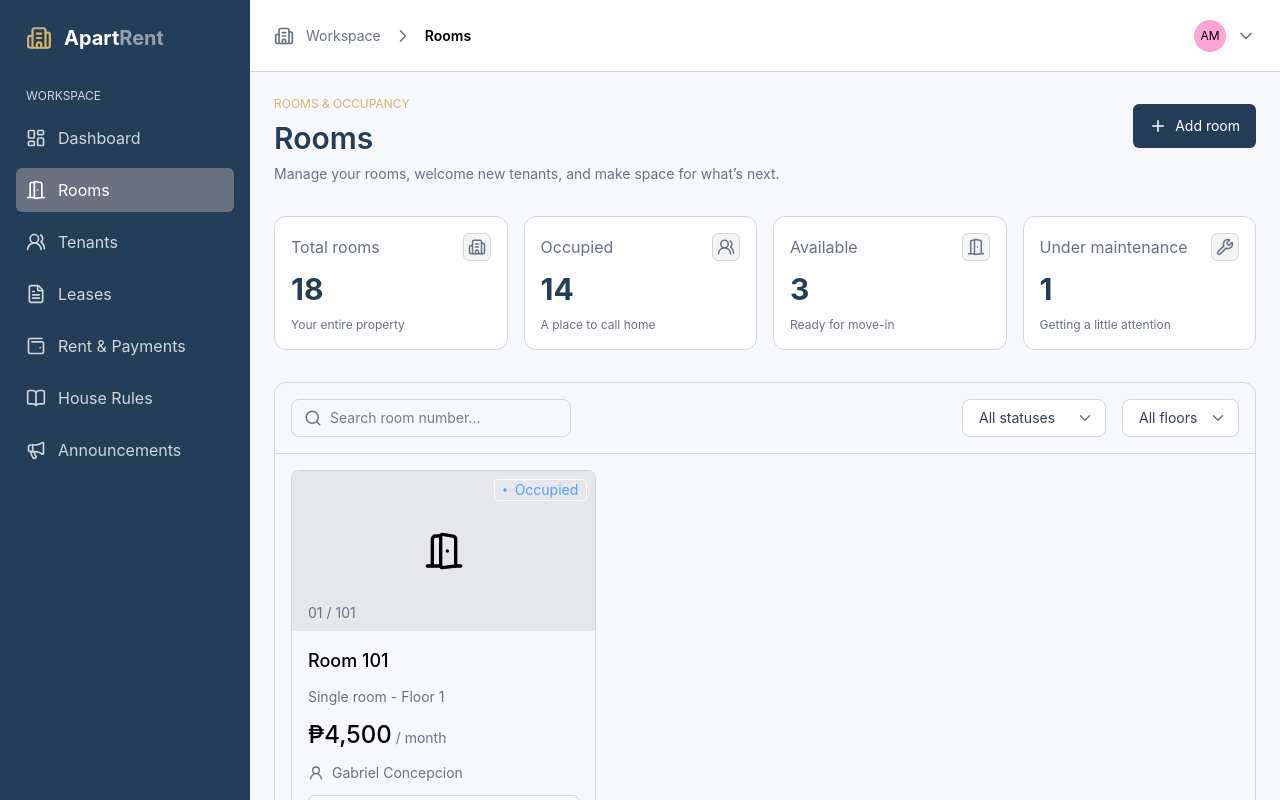
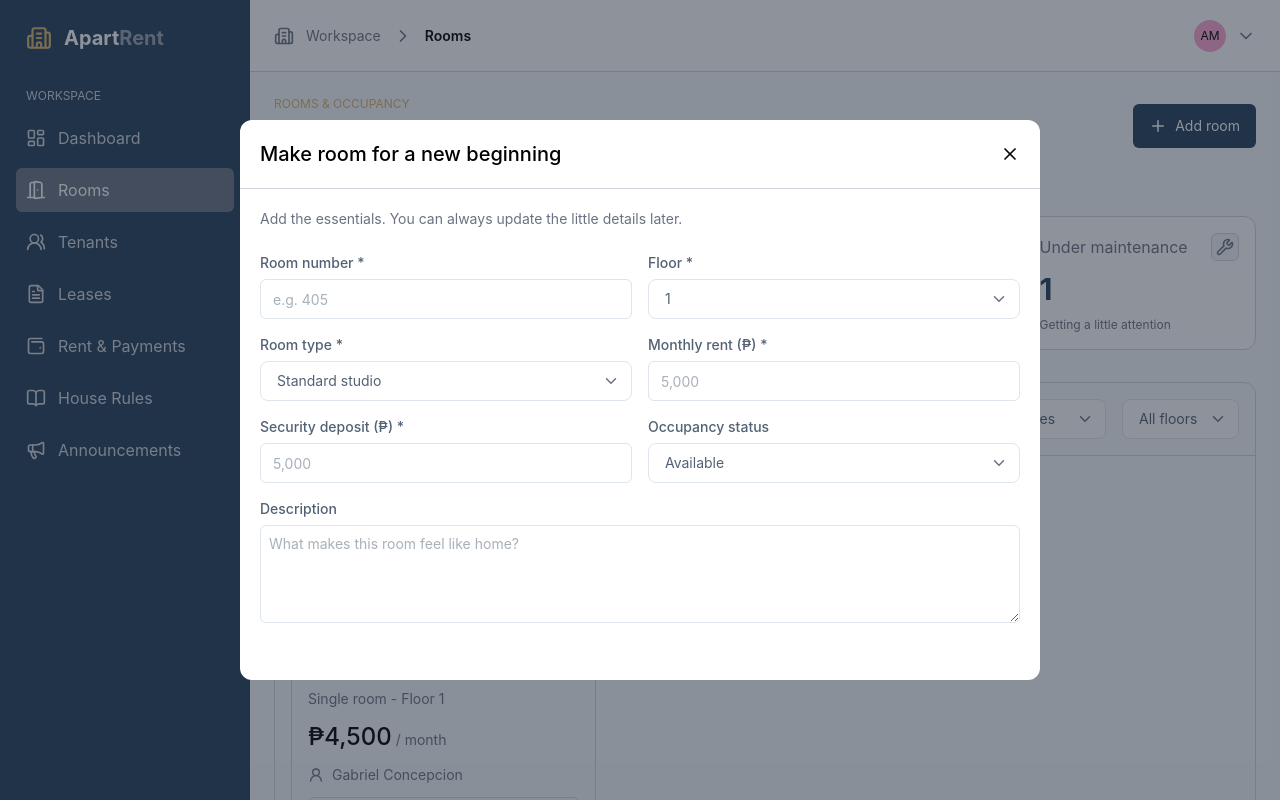
Before and after one commit to Code-W-Gab/ApartRent, a React (Vite) app in the folder frontend/: page /rooms in a window 1280 px wide. Both pictures are taken after a click on the button "Add room". Built offline with nearby package versions, Linux system fonts and the light colour scheme.

Commit message:
feat(admin - rooms): scaffold Add Room modal

```diff
--- /dev/null
+++ b/frontend/src/components/common/Input.tsx
@@ -0,0 +1,39 @@
+interface InputProps {
+  label: string,
+  type: string,
+  placeholder?: string
+  children?: React.ReactElement
+}
+
+export default function Input({label, type, placeholder, children}: InputProps) {
+  return(
+    <div className="flex flex-col gap-1.5">
+      <label htmlFor={label} className="text-[#526174] text-sm font-medium">{label}</label>
+      {
+      type === "text"
+      ? <input
+          type={type}
+          id={label}
+          placeholder={placeholder}
+          className="border border-[#dfe5ed] text-[#526174] px-3 py-2 h-10 rounded-md text-sm"
+        />
+      : type === "number"
+      ? <input
+          type={type}
+          id={label}
+          placeholder={placeholder}
+          min={0}
+          className="border border-[#dfe5ed] text-[#526174] px-3 py-2 h-10 rounded-md text-sm"
+        />
+      : type === "textarea"
+      ? <textarea
+          id={label}
+          placeholder={placeholder}
+          rows={4}
+          className="border border-[#dfe5ed] text-[#526174] rounded-md text-sm p-2"
+        ></textarea>
+      : children
+      }
+    </div>
+  )
+}
--- a/frontend/src/components/common/dropdown.tsx
+++ b/frontend/src/components/common/dropdown.tsx
@@ -12,7 +12,7 @@ interface DropdownProps {
 export default function Dropdown({ dropdownOptions }: DropdownProps) {
   return (
     <div className="relative">
-      <select className="w-full appearance-none rounded-lg border border-gray-300 bg-white px-4 py-2 pr-10 text-sm text-gray-700 focus:outline-1">
+      <select className="w-full appearance-none rounded-lg border border-[#dfe5ed] bg-white px-4 py-2 pr-10 h-10 text-sm text-[#526174] focus:outline-1">
         {dropdownOptions.map((opt, index) => (
           <option key={index} value={opt.value}>
             {opt.option}
--- /dev/null
+++ b/frontend/src/components/overlays/AddRoomModal.tsx
@@ -0,0 +1,69 @@
+import { X } from "lucide-react";
+import Input from "../common/Input";
+import Dropdown from "../common/dropdown";
+
+interface ModalProps {
+  onClose: () => void
+}
+
+interface DropdownOption {
+  option: string,
+  value: string
+}
+
+const floorOptions: DropdownOption[] = [
+  { option: "1", value: "" },
+  { option: "2", value: "" },
+  { option: "3", value: "" },
+  { option: "4", value: "" },
+]
+
+const roomTypeOptions: DropdownOption[] = [
+  { option: "Standard studio", value: "" },
+  { option: "Single room", value: "" },
+  { option: "Deluxe studio", value: "" },
+]
+
+const statusTypeOptions: DropdownOption[] = [
+  { option: "Available", value: "" },
+  { option: "Occupied", value: "" },
+  { option: "Reserved", value: "" },
+]
+
+export default function AddRoomModal({onClose}: ModalProps){
+  return(
+    <div className="bg-white w-200 h-140 rounded-xl">
+      <div className="p-5 flex items-center justify-between border-b border-gray-300">
+        <h1 className="text-xl font-medium">Make room for a new beginning</h1>
+        <button onClick={onClose}>
+          <X size={20} className="cursor-pointer"/>
+        </button>
+      </div>
+
+      <div className="p-5 space-y-6">
+        <p className="text-gray-500 text-sm">Add the essentials. You can always update the little details later.</p>
+        <div className="grid grid-cols-2 gap-4">
+          <Input label="Room number *" type="text" placeholder="e.g. 405"/>
+          <Input label="Floor *" type="select">
+            <Dropdown dropdownOptions={floorOptions}/>
+          </Input>
+          <Input label="Room type *" type="select">
+            <Dropdown dropdownOptions={roomTypeOptions}/>
+          </Input>
+          <Input label="Monthly rent (₱) *" type="number" placeholder="5,000"/>
+          <Input label="Security deposit (₱) *" type="number" placeholder="5,000"/>
+          <Input label="Occupancy status" type="select">
+            <Dropdown dropdownOptions={statusTypeOptions}/>
+          </Input>
+          <div className="col-span-2">
+            <Input
+              label="Description"
+              type="textarea"
+              placeholder="What makes this room feel like home?"
+            />
+          </div>
+        </div>
+      </div>
+    </div>
+  )
+}
--- a/frontend/src/pages/admin/RoomsPage.tsx
+++ b/frontend/src/pages/admin/RoomsPage.tsx
@@ -4,6 +4,7 @@ import Dropdown from "../../components/common/dropdown"
 import type React from "react"
 import { useState } from "react"
 import ViewDetailsModal from "../../components/overlays/ViewDetailsModal"
+import AddRoomModal from "../../components/overlays/AddRoomModal"
 
 interface INav {
   label: string,
@@ -43,6 +44,7 @@ const statusOptions: DropdownOption[] = [
 
 export default function RoomsPage() {
   const [isViewDetailsModalOpen, setIsViewDetailsModalOpen] = useState<boolean>(false)
+  const [isAddRoomModalOpen, setIsAddRoomModalOpen] = useState<boolean>(false);
 
   return(
     <main>
@@ -55,7 +57,7 @@ export default function RoomsPage() {
                 <h1 className="text-3xl font-semibold text-[#243E59]">Rooms</h1>
               </div>
               <div>
-                <button className="flex items-center gap-2 px-4 py-3 rounded-md text-white bg-[#243E59]">
+                <button onClick={() => setIsAddRoomModalOpen(true)} className="flex items-center gap-2 px-4 py-3 rounded-md text-white bg-[#243E59]">
                   <Plus size={18}/>
                   <span className="text-sm">Add room</span>
                 </button>
@@ -143,6 +145,14 @@ export default function RoomsPage() {
               </div>
             </div>
           )}
+
+          {isAddRoomModalOpen && (
+            <div className="fixed inset-0 flex bg-gray-800/50 items-center justify-center z-40">
+              <div className="z-50">
+                <AddRoomModal onClose={() => setIsAddRoomModalOpen(false)}/>
+              </div>
+            </div>
+          )}
         </div>
       </AdminLayout>
     </main>
```
